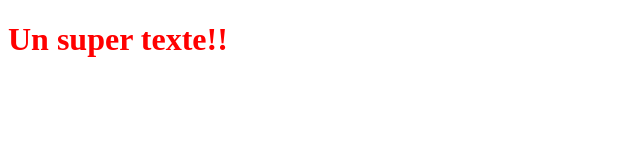
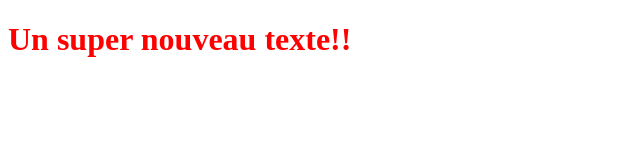
Before and after one commit to Malakan22/OpenclassroomsProject, a plain HTML site: page index.html in a window 1280 px wide. Shown: the whole page, without its empty margins (0-640 px from the left). Drawn offline with Linux system fonts and the light colour scheme.

Commit message:
nouveau titre

```diff
--- a/index.html
+++ b/index.html
@@ -5,6 +5,6 @@
     <link rel="stylesheet" type="text/css" href="styles.css" />
   </head>
   <body>
-    <h1>Un super texte!!</h1>
+    <h1>Un super nouveau texte!!</h1>
   </body>
 </html>
```
